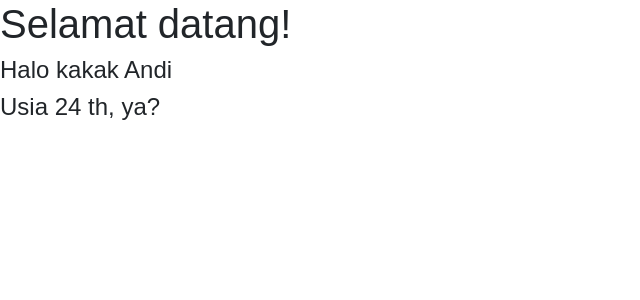
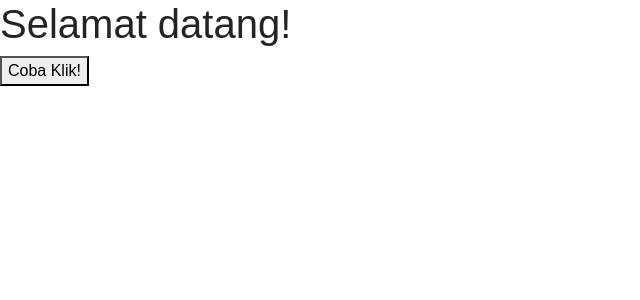
Before and after one commit to herdianajones/reactjs, a React (Create React App) app: page / in a window 1280 px wide. Shown: the top 300 px of the page, without its empty margins (0-640 px from the left). Built offline with nearby package versions, Linux system fonts and the light colour scheme.

Commit message:
lessom 20 added

```diff
--- a/src/App.js
+++ b/src/App.js
@@ -1,13 +1,16 @@
 import React, { Component } from 'react';
-import Footer from './component/Footer';
 
 class App extends Component {
+  klik(){
+    alert('Tombol sudah diklik!');
+  }
   render() {
-    var andi = {nama:"Andi",usia:24};
     return (
       <div>
         <h1>Selamat datang!</h1>
-        <Footer id={andi.nama} umur={andi.usia}/>
+        <button onClick={this.klik}>
+        Coba Klik!
+        </button>
       </div>
       );
     }
```
